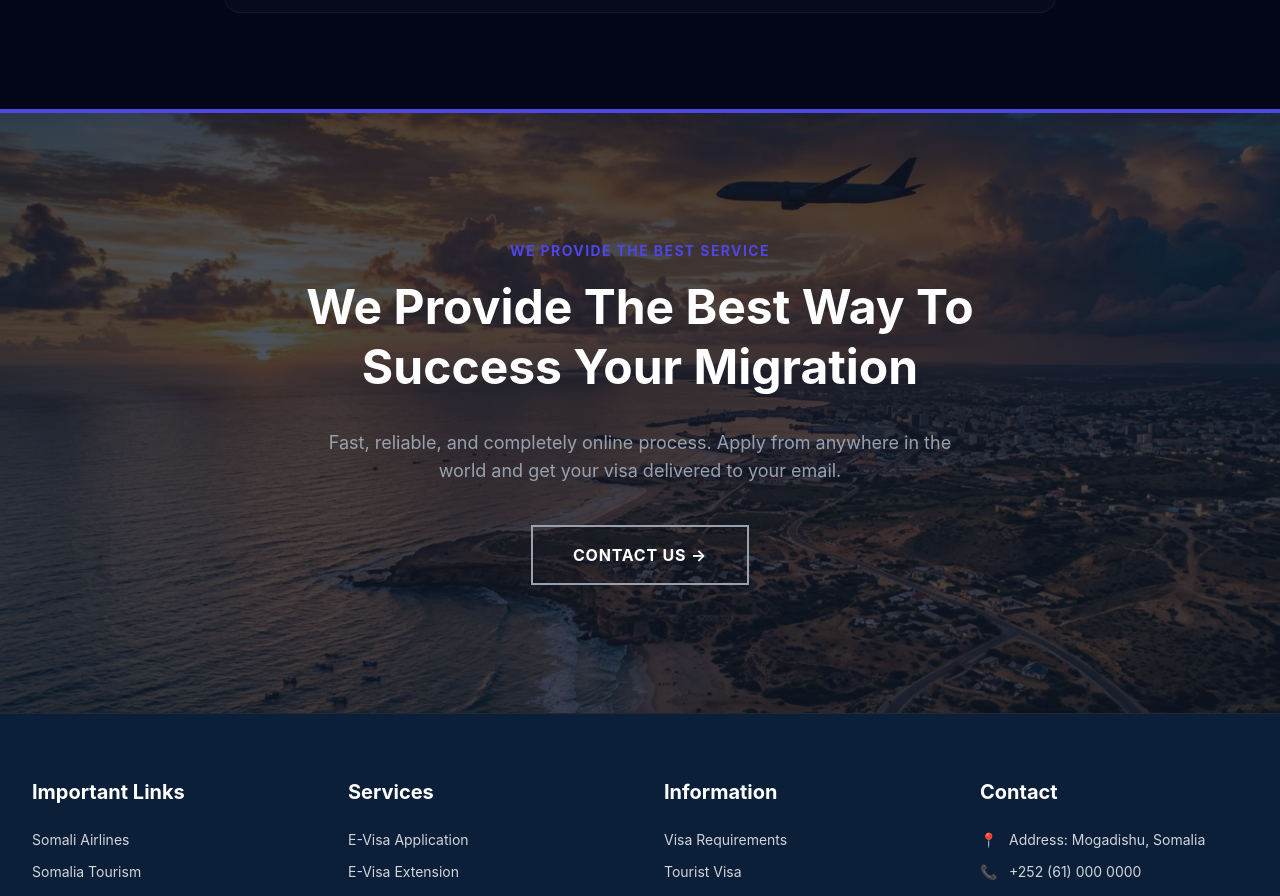
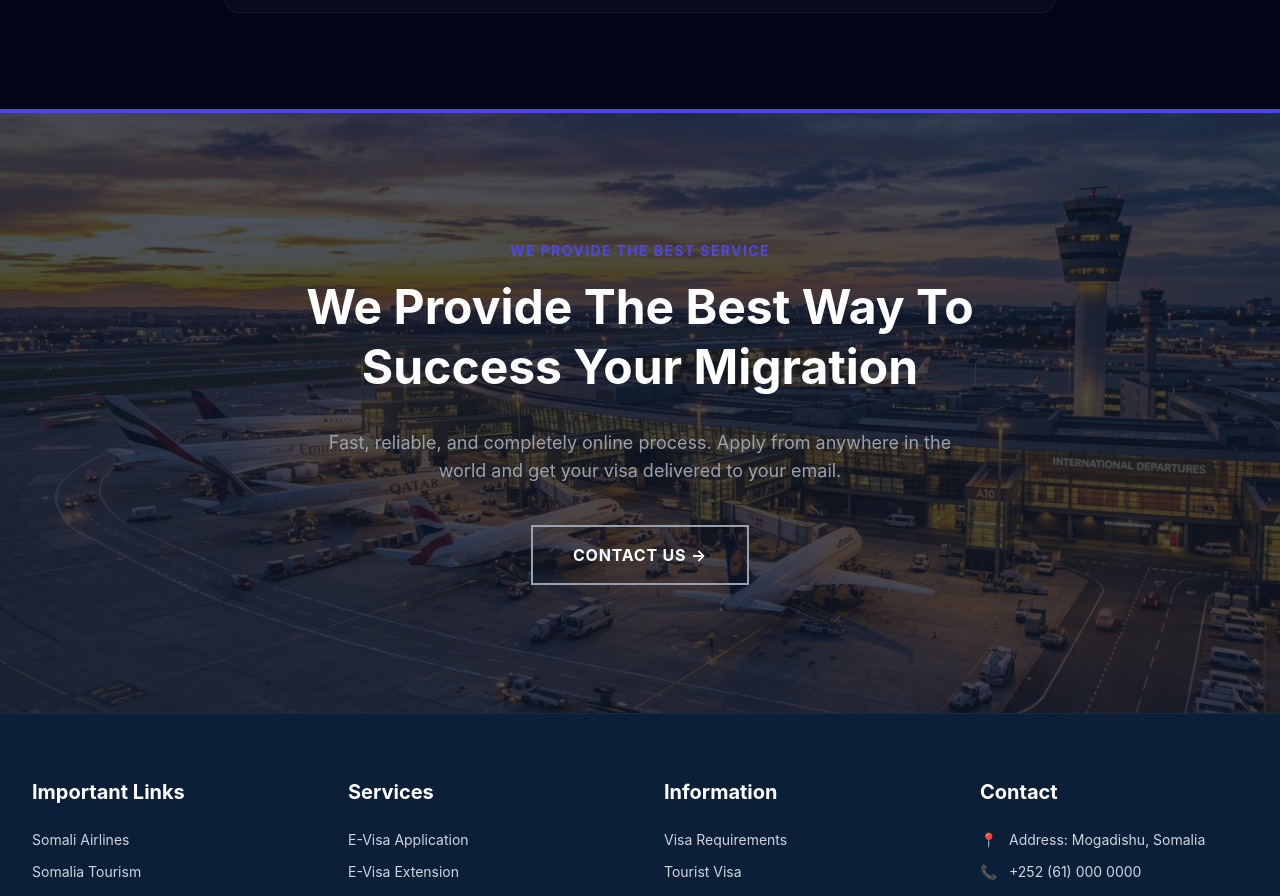
Before and after one commit to aliqays1/E-visa-system, a React (Vite) app in the folder frontend/: page / in a window 1280 px wide. Shown: the part 3735-4631 px from the top of the page. Built offline with nearby package versions, Linux system fonts and the light colour scheme; no server answers.

Commit message:
Replace Emirates A380 banner with airport terminal image

```diff
--- a/frontend/src/pages/Home.jsx
+++ b/frontend/src/pages/Home.jsx
@@ -1,9 +1,8 @@
 import React, { useContext } from 'react';
 import { Link } from 'react-router-dom';
 import { AuthContext } from '../context/AuthContext';
-import bannerImage from '../assets/The Queen of the Skies_ Emirates A380 Golden Hour Departure ✈️🌇.jpg';
 import airportHeroImage from '../assets/mogadishu-airport-hero.jpg';
-import migrationBannerImage from '../assets/somalia-migration-banner.jpg';
+import bannerImage from '../assets/airport-banner.jpg';
 import {
   PhoneIcon,
   EnvelopeIcon,
@@ -356,8 +355,8 @@ const Home = () => {
          <div className="absolute inset-0">
           <img
             className="w-full h-full object-cover opacity-25"
-            src={migrationBannerImage}
-            alt="Somalia aerial view"
+            src={bannerImage}
+            alt="International Airport"
           />
         </div>
         <div className="relative max-w-4xl mx-auto px-4 sm:px-6 lg:px-8 text-center flex flex-col items-center">
```
Also changed, not shown: frontend/src/assets/airport-banner.jpg (added).
